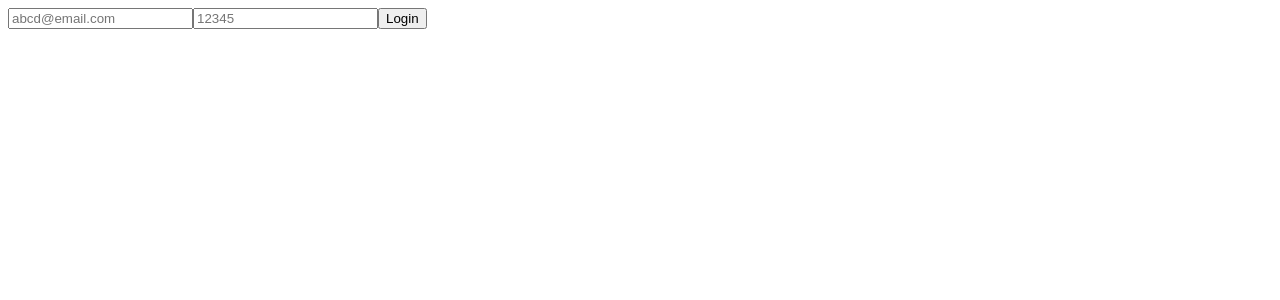
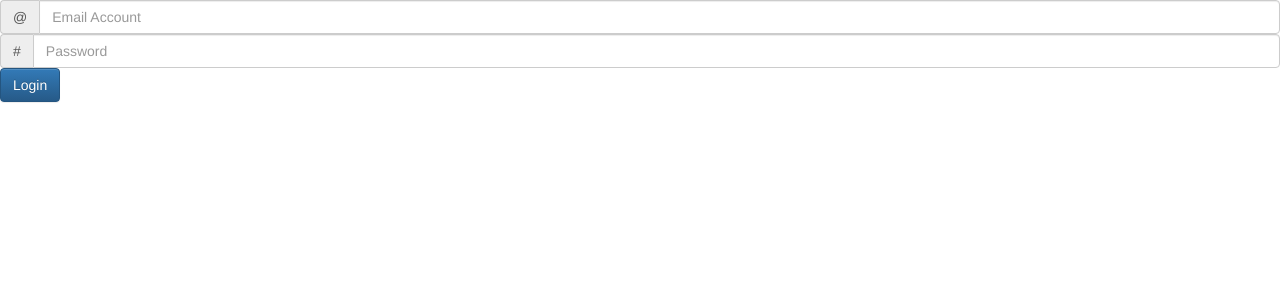
Before and after one commit to khaki4/Agular2_Login, an Angular app: page / in a window 1280 px wide. Shown: the top 300 px of the page. Built offline with nearby package versions, Linux system fonts and the light colour scheme.

Commit message:
Jiwon :: Added Bootstrap

```diff
--- a/package.json
+++ b/package.json
@@ -24,6 +24,7 @@
     "bootstrap": "^3.3.7",
     "core-js": "^2.4.1",
     "email-validator": "^1.0.7",
+    "ng2-bootstrap": "^1.6.0",
     "rxjs": "^5.1.0",
     "zone.js": "^0.8.4"
   },
--- a/src/app/home/home.component.html
+++ b/src/app/home/home.component.html
@@ -1,10 +1,19 @@
 <div class="loginWrap" *ngIf="!accountService.getCurrentUserInfo()">
-    <form>
-        <input type="text" name="email" placeholder="abcd@email.com" #emailValue>
-        <input type="password" name="pwd" placeholder="12345" #pwdValue>
-        <input type="submit" value="Login" (click)="onCickedLogin(emailValue.value, pwdValue.value)">
-    </form>
+  <form>
+    <div class="input-group">
+      <span class="input-group-addon" id="sizing-addon2">@</span>
+      <input type="text" class="form-control" placeholder="Email Account" #emailValue>
+    </div>
+    <div class="input-group">
+      <span class="input-group-addon" id="sizing-addon2">#</span>
+      <input type="password" class="form-control" placeholder="Password" #pwdValue>
+    </div>
+    <button type="submit" class="btn btn-primary"
+        (click)="onCickedLogin(emailValue.value, pwdValue.value)">Login</button>
+  </form>
 </div>
 <!--/loginWrap-->
 
+
+
 <div *ngIf="accountService.getCurrentUserInfo()">Hello, {{ accountName }} Have Fun!</div>
--- a/src/app/home/home.component.ts
+++ b/src/app/home/home.component.ts
@@ -1,9 +1,8 @@
 import { Component } from '@angular/core';
 import { Http } from '@angular/http';
+import { Router } from '@angular/router';
 import { AccountService } from '../account.service';
-import { Router } from '@angular/router';
 import { EmailValidatorService } from '../email-validator.service';
-
 
 interface AccountModel {
     email: string;
@@ -50,10 +49,9 @@ export class HomeComponent {
             }
         };
 
-        this.accountService.getAccoutList()
-            .then((res) => {
+        const getMatchedUserInfo = (res) => {
             const dataList = <any>res;
-                const currentUserInfo = dataList.resultSet.filter((item: AccountModel) => {
+            const machedUserInfo = dataList.resultSet.filter((item: AccountModel) => {
                 console.log('item', item);
                 console.log('vlidatedAccount', vlidatedAccount);
                 return (
@@ -61,13 +59,18 @@ export class HomeComponent {
                     && item.pwd === vlidatedAccount.pwd
                 );
             });
-                console.log('currentUserInfo :', currentUserInfo);
-                return currentUserInfo[0];
-            })
+            console.log('machedUserInfo :', machedUserInfo);
+            return machedUserInfo[0];
+        };
+
+        this.accountService.getAccoutList()
+            .then(getMatchedUserInfo)
             .then(decideAction);
     }
 
-    constructor(private accountService: AccountService, private router: Router, private emailVal: EmailValidatorService) {
+    constructor(private accountService: AccountService,
+        private router: Router,
+        private emailVal: EmailValidatorService) {
         this.accountName = this.getUserInfo() && this.getUserInfo().email || 'Guest';
     }
 }
--- a/src/index.html
+++ b/src/index.html
@@ -1,14 +1,21 @@
 <!doctype html>
 <html>
+
 <head>
   <meta charset="utf-8">
+  <link rel="stylesheet" href="https://maxcdn.bootstrapcdn.com/bootstrap/3.3.7/css/bootstrap.min.css" integrity="sha384-BVYiiSIFeK1dGmJRAkycuHAHRg32OmUcww7on3RYdg4Va+PmSTsz/K68vbdEjh4u"
+    crossorigin="anonymous">
+  <script src="https://maxcdn.bootstrapcdn.com/bootstrap/3.3.7/js/bootstrap.min.js" integrity="sha384-Tc5IQib027qvyjSMfHjOMaLkfuWVxZxUPnCJA7l2mCWNIpG9mGCD8wGNIcPD7Txa"
+    crossorigin="anonymous"></script>
   <title>LoginTaskApp</title>
   <base href="/">
 
   <meta name="viewport" content="width=device-width, initial-scale=1">
   <link rel="icon" type="image/x-icon" href="favicon.ico">
 </head>
+
 <body>
   <app-root>Loading...</app-root>
 </body>
+
 </html>
```
Lines whose indentation alone changed are shown as unchanged.
